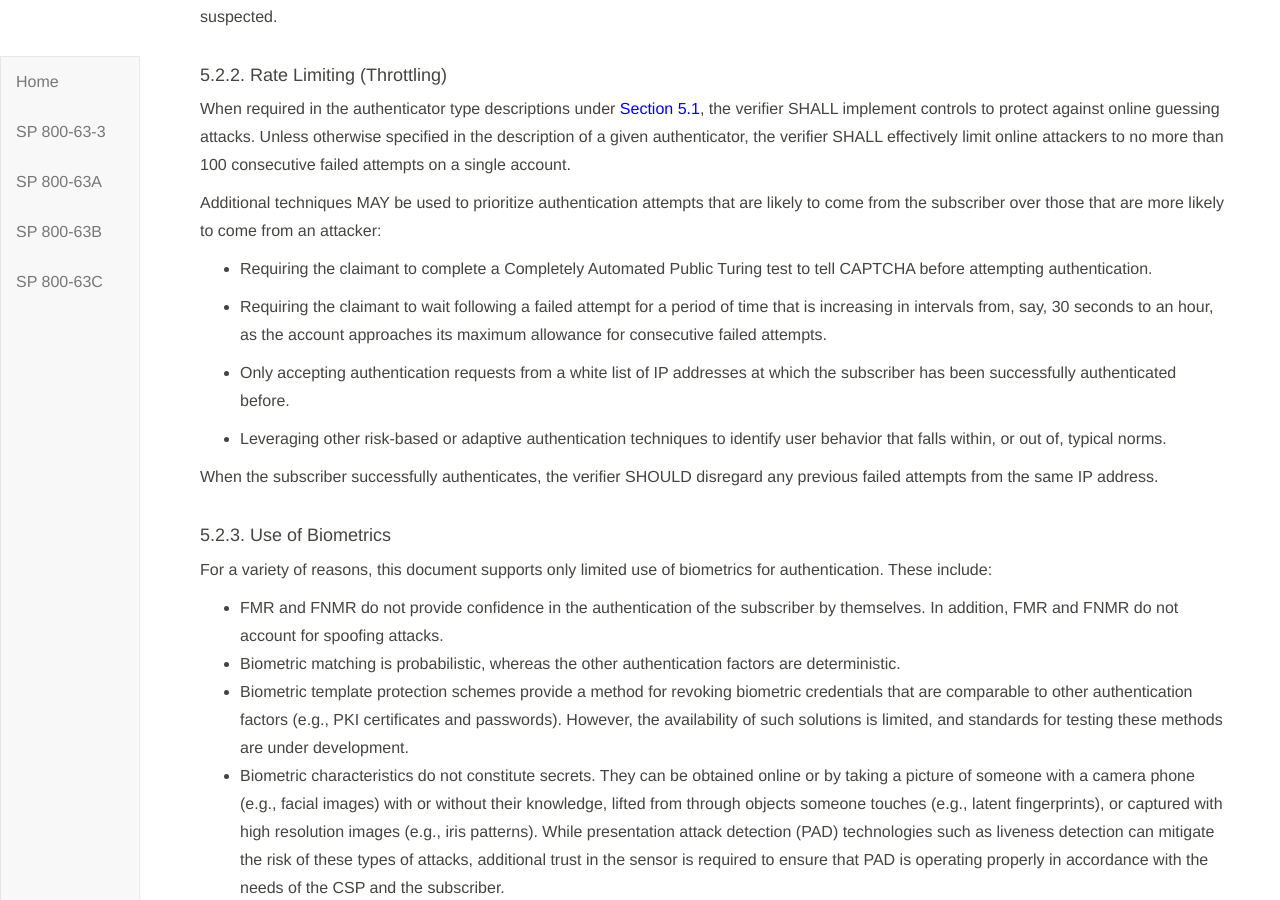
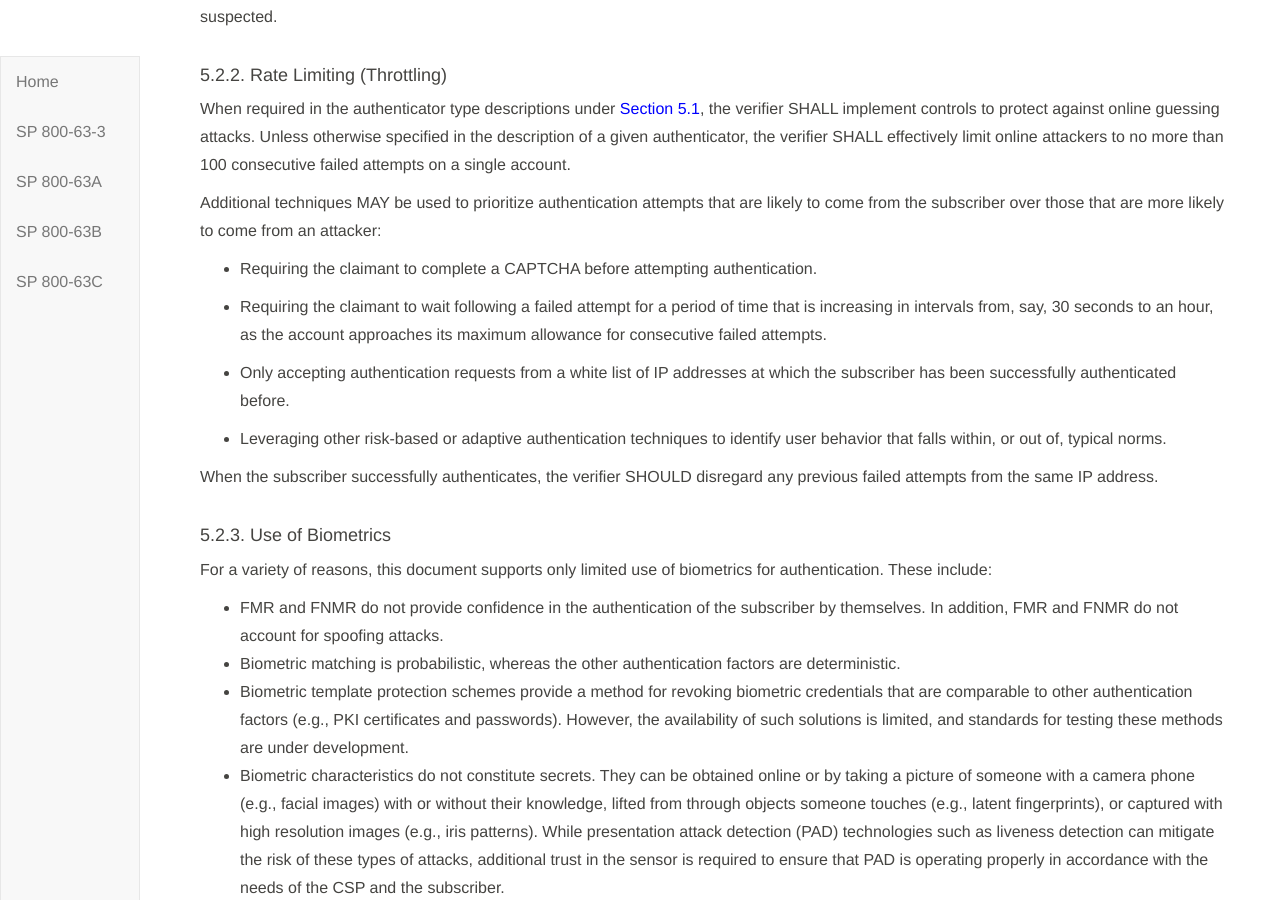
Before and after one commit to usnistgov/800-63-3, a Jekyll site: the page built from sp800-63b/sec5_authenticators.md, in a window 1280 px wide and 900 px high, scrolled down 10238 px. Built offline with Jekyll 4.4.1, drawn with Linux system fonts in a browser that asks for light colours; our own code applies the rules of GitHub Pages for plain Markdown files.

Commit message:
Update sec5_authenticators.md

```diff
--- a/sp800-63b/sec5_authenticators.md
+++ b/sp800-63b/sec5_authenticators.md
@@ -321,7 +321,7 @@ When required in the authenticator type descriptions under [Section 5.1](#reqaut
 
 Additional techniques MAY be used to prioritize authentication attempts that are likely to come from the subscriber over those that are more likely to come from an attacker:
 
-- Requiring the claimant to complete a Completely Automated Public Turing test to tell CAPTCHA before attempting authentication.
+- Requiring the claimant to complete a CAPTCHA before attempting authentication.
 
 - Requiring the claimant to wait following a failed attempt for a period of time that is increasing in intervals from, say, 30 seconds to an hour, as the account approaches its maximum allowance for consecutive failed attempts.
 
```
